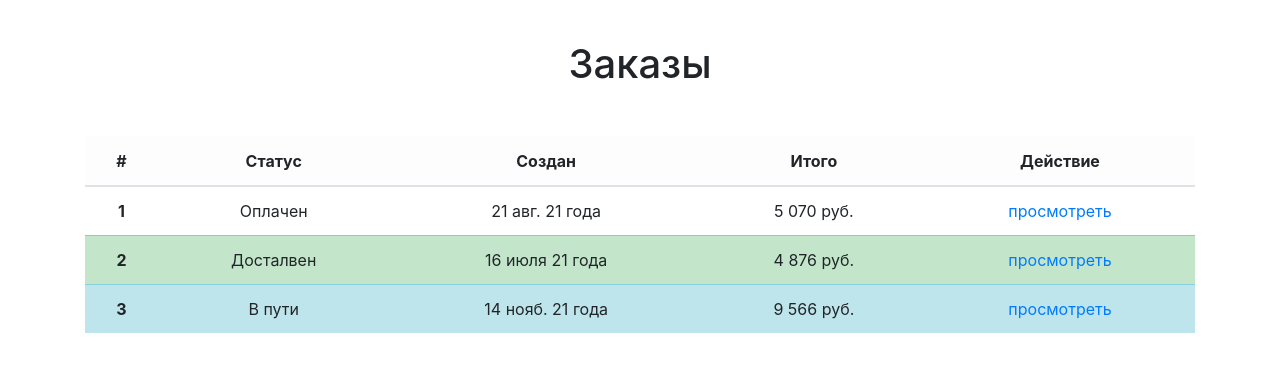
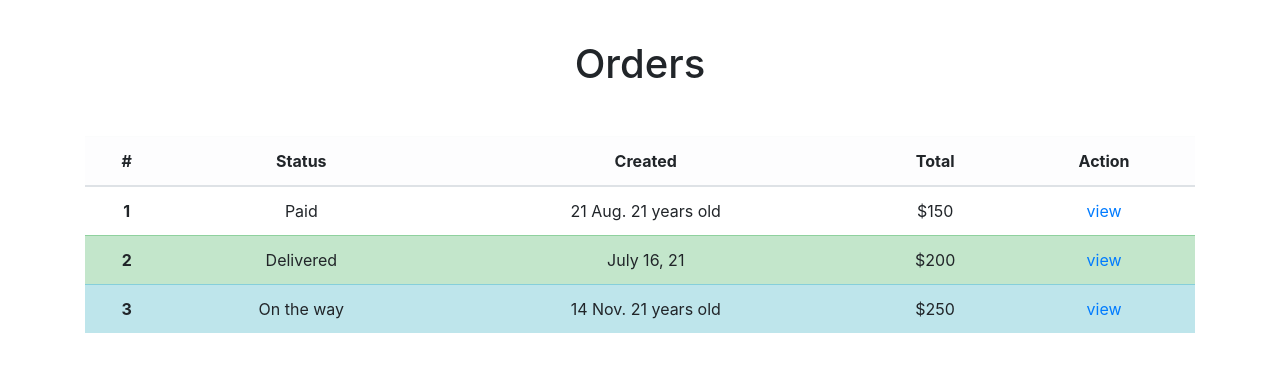
Before and after one commit to S0fft/SyCloth-Shop, a Django app: template orders/templates/orders/orders.html in a window 1280 px wide. Shown: the part 56-428 px from the top of the page. Run offline with Django 4.2, Linux system fonts and the light colour scheme; the template is opened without the code that fills it, so the values that code supplies are empty; parts of the project's set-up code (start-up, migrations or seed data) failed here and were passed over; some libraries are stand-ins or nearby versions.

Commit message:
orders page translated

```diff
--- a/orders/templates/orders/orders.html
+++ b/orders/templates/orders/orders.html
@@ -8,44 +8,44 @@
   <section>
     <div class="container pt-5">
       <div class="text-center mt-5">
-        <h1>Заказы</h1>
+        <h1>Orders</h1>
         <div class="orders mt-5">
           <table class="table">
             <thead>
               <tr class="table-light">
                 <th scope="col">#</th>
-                <th scope="col">Статус</th>
-                <th scope="col">Создан</th>
-                <th scope="col">Итого</th>
-                <th scope="col">Действие</th>
+                <th scope="col">Status</th>
+                <th scope="col">Created</th>
+                <th scope="col">Total</th>
+                <th scope="col">Action</th>
               </tr>
             </thead>
             <tbody>
               <tr>
                 <th scope="row">1</th>
-                <td>Оплачен</td>
-                <td>21 авг. 21 года</td>
-                <td>5 070 руб.</td>
+                <td>Paid</td>
+                <td>21 Aug. 21 years old</td>
+                <td>$150</td>
                 <td>
-                  <a href="order.html">просмотреть</a>
+                  <a href="order.html">view</a>
                 </td>
               </tr>
               <tr class="table-success">
                 <th scope="row">2</th>
-                <td>Досталвен</td>
-                <td>16 июля 21 года</td>
-                <td>4 876 руб.</td>
+                <td>Delivered</td>
+                <td>July 16, 21</td>
+                <td>$200</td>
                 <td>
-                  <a href="order.html">просмотреть</a>
+                  <a href="order.html">view</a>
                 </td>
               </tr>
               <tr class="table-info">
                 <th scope="row">3</th>
-                <td>В пути</td>
-                <td>14 нояб. 21 года</td>
-                <td>9 566 руб.</td>
+                <td>On the way</td>
+                <td>14 Nov. 21 years old</td>
+                <td>$250</td>
                 <td>
-                  <a href="order.html">просмотреть</a>
+                  <a href="order.html">view</a>
                 </td>
               </tr>
             </tbody>
```
